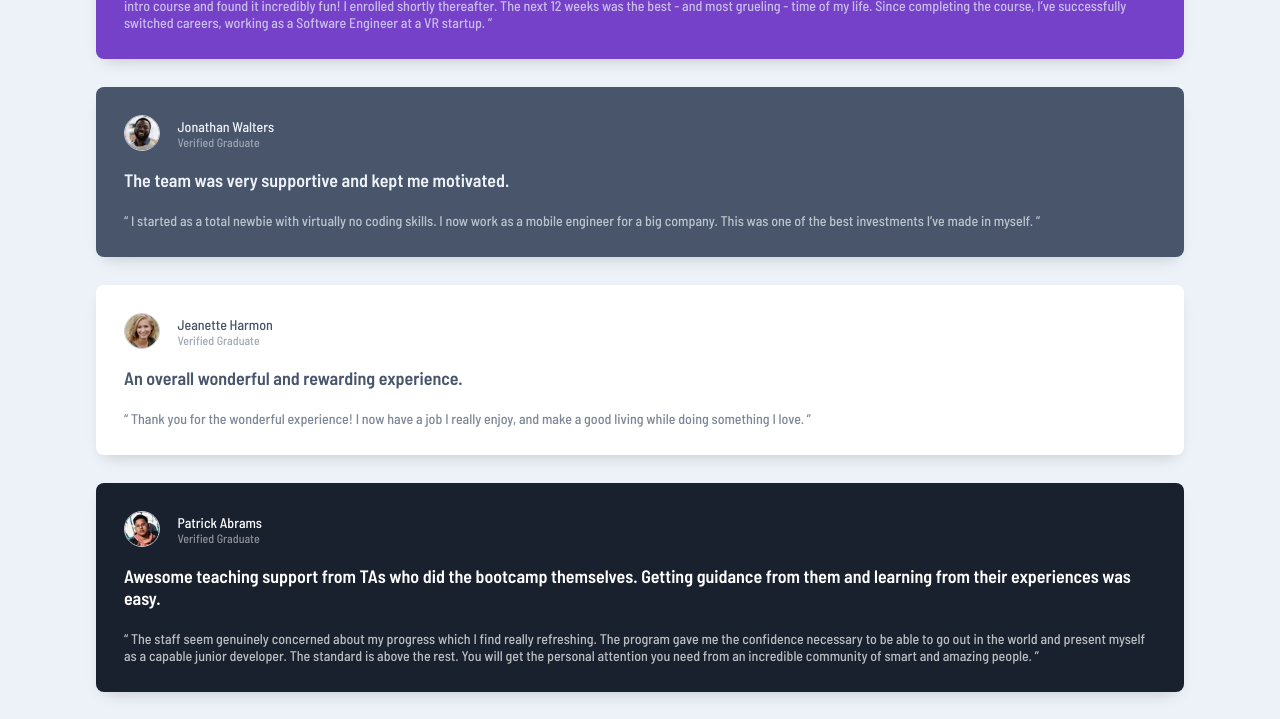
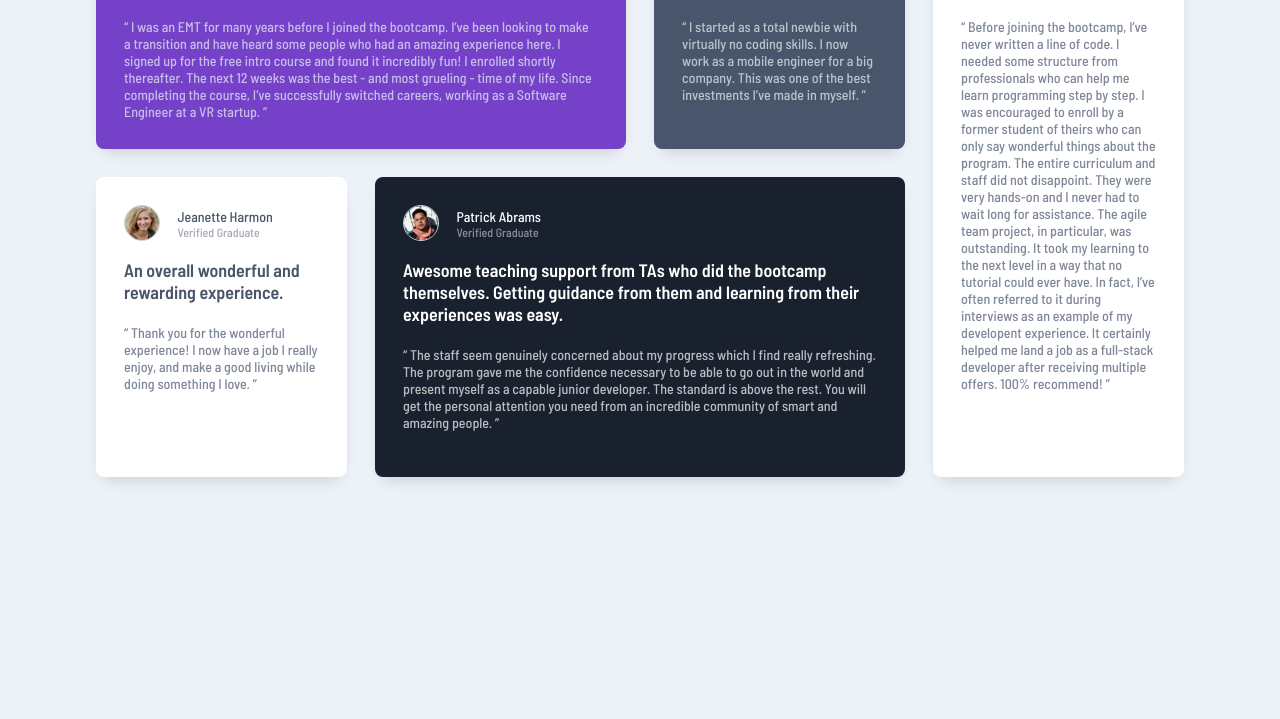
Before and after one commit to JacksonJ97/testimonials-grid-section, a website built with Parcel: page src/index.html in a window 1280 px wide. Shown: the part 237-956 px from the top of the page. After the commit the page ends 800 px from the top, so only its background shows below. Built offline with nearby package versions, Linux system fonts and the light colour scheme; files whose address does not match are found by name.

Commit message:
Finished desktop view

```diff
--- a/src/scss/components/_cards.scss
+++ b/src/scss/components/_cards.scss
@@ -2,7 +2,8 @@
 
 // Default card style
 .cards {
-  margin-bottom: 2em;
+  max-width: 400px;
+  margin: 0 auto;
   padding: 2em;
   border-radius: 8px;
   box-shadow: 0 8px 16px -8px rgba($color: #000000, $alpha: 0.2);
@@ -21,7 +22,6 @@
 
 // Custom card styles
 .card-1 {
-  margin-top: 5em;
   color: $lightGrayishBlue;
   background-image: url(~images/bg-pattern-quotation.svg);
   background-repeat: no-repeat;
@@ -47,5 +47,4 @@
 .card-5 {
   background-color: $white;
   color: $veryDarkGrayishBlue;
-  margin-bottom: 5em;
 }
--- a/src/scss/layout/_body.scss
+++ b/src/scss/layout/_body.scss
@@ -9,4 +9,45 @@ body {
 
 .container {
   width: 85%;
+  padding: 5em 0;
+  display: grid;
+  grid-template-columns: repeat(auto-fill, minmax(300px, 1fr));
+  grid-gap: 2em;
 }
+
+@media (min-width: 975px) {
+  .container {
+    grid-template-columns: repeat(4, 1fr);
+    grid-template-rows: 1fr 1fr;
+    max-width: 1300px;
+  }
+
+  .cards {
+    margin: 0;
+    min-height: 300px;
+  }
+
+  .card-1 {
+    grid-column: 1 / span 2;
+    max-width: 635px;
+  }
+
+  .card-2 {
+    grid-column: 3 / span 1;
+  }
+
+  .card-3 {
+    grid-row: 2;
+    grid-column: 1;
+  }
+
+  .card-4 {
+    grid-row: 2;
+    grid-column: 2 / span 2;
+    max-width: 635px;
+  }
+
+  .card-5 {
+    grid-row: 1 / span 2;
+  }
+}
```
Also changed, not shown: 2 other files.
